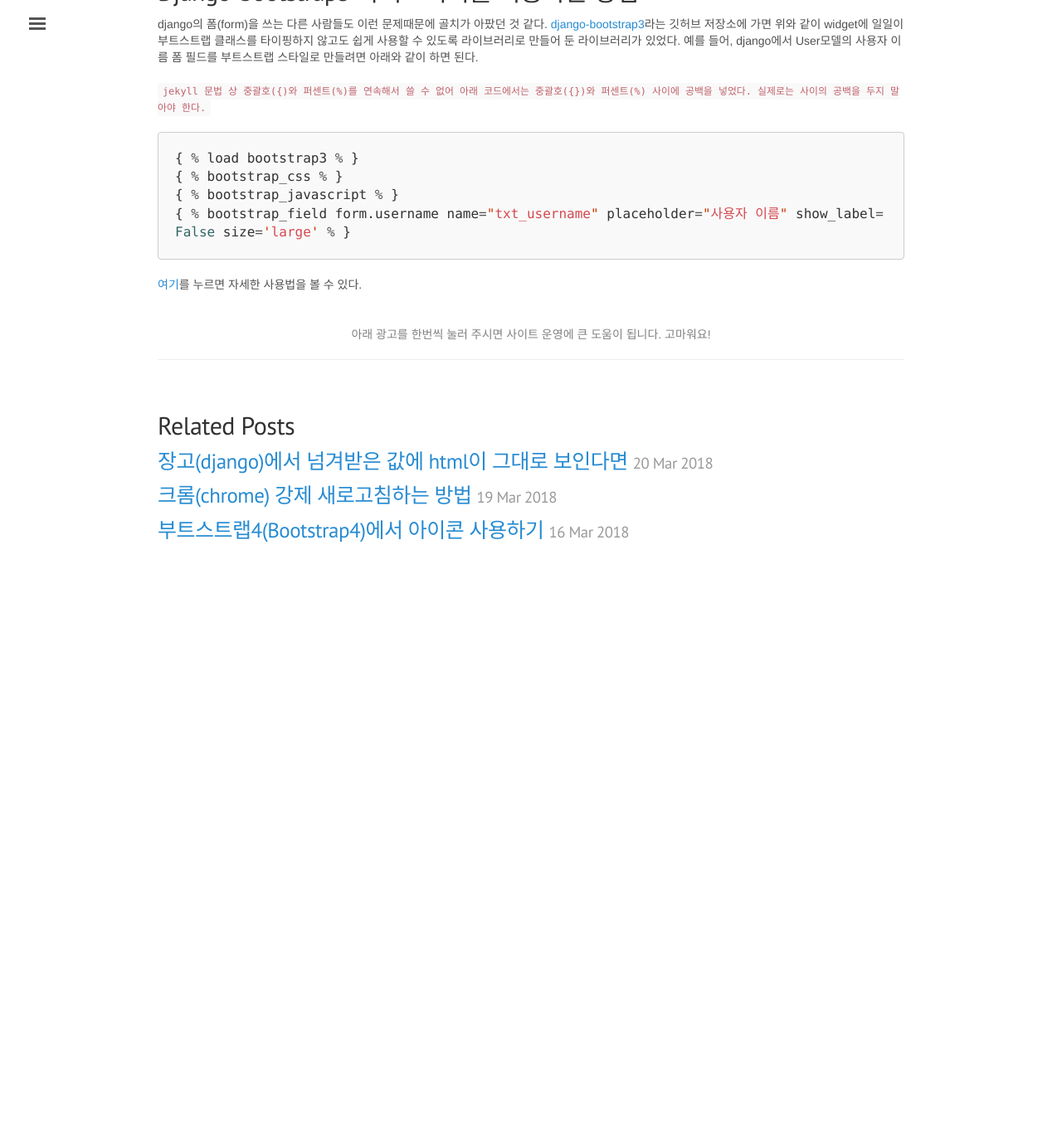
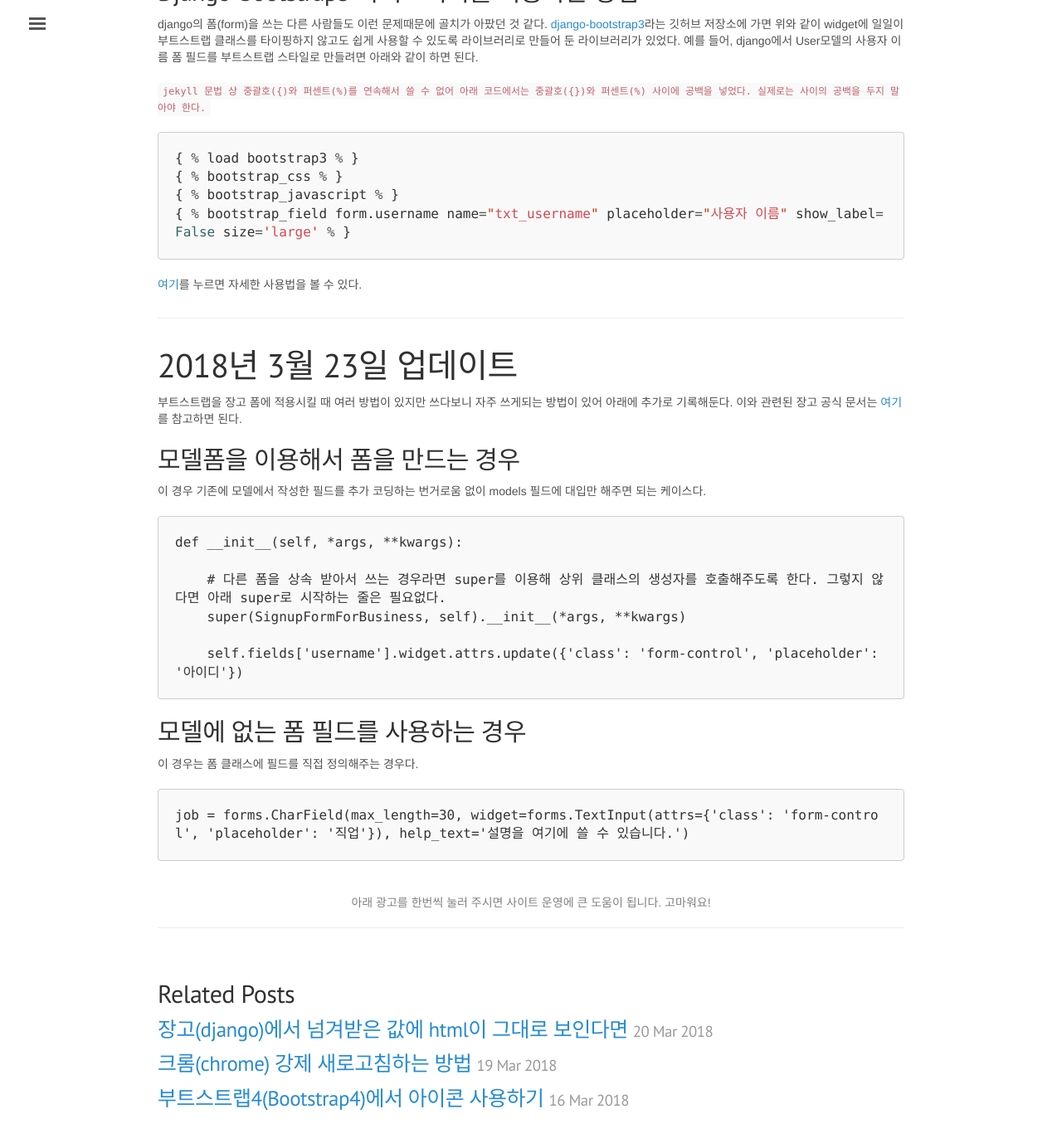
Before and after one commit to jwkcp/jwkcp.github.com, a Jekyll site: the page built from _posts/2016-11-25-applying-bootstrap-style-to-django-forms.md, in a window 1280 px wide and 1400 px high, scrolled down 1657 px. Shown: the top 1378 px of the window at 83% size. Built offline with Jekyll 4.4.1, drawn with Linux system fonts in a browser that asks for light colours; comment, search, counter and statistics services are not loaded; before the commit the page ends 2372 px from its top, so only the background shows below that.

Commit message:
내용 추가

```diff
--- a/_posts/2016-11-25-applying-bootstrap-style-to-django-forms.md
+++ b/_posts/2016-11-25-applying-bootstrap-style-to-django-forms.md
@@ -76,3 +76,27 @@ django의 폼(form)을 쓰는 다른 사람들도 이런 문제때문에 골치
 {% endhighlight %}
 
 [여기](http://django-bootstrap3.readthedocs.io/ "여기")를 누르면 자세한 사용법을 볼 수 있다.
+
+---
+
+# 2018년 3월 23일 업데이트
+부트스트랩을 장고 폼에 적용시킬 때 여러 방법이 있지만 쓰다보니 자주 쓰게되는 방법이 있어 아래에 추가로 기록해둔다. 이와 관련된 장고 공식 문서는 [여기](https://docs.djangoproject.com/en/2.0/ref/forms/widgets/#customizing-widget-instances)를 참고하면 된다.
+
+## 모델폼을 이용해서 폼을 만드는 경우
+이 경우 기존에 모델에서 작성한 필드를 추가 코딩하는 번거로움 없이 models 필드에 대입만 해주면 되는 케이스다.
+
+~~~
+def __init__(self, *args, **kwargs):
+
+    # 다른 폼을 상속 받아서 쓰는 경우라면 super를 이용해 상위 클래스의 생성자를 호출해주도록 한다. 그렇지 않다면 아래 super로 시작하는 줄은 필요없다.
+    super(SignupFormForBusiness, self).__init__(*args, **kwargs)
+
+    self.fields['username'].widget.attrs.update({'class': 'form-control', 'placeholder': '아이디'})
+~~~
+
+## 모델에 없는 폼 필드를 사용하는 경우
+이 경우는 폼 클래스에 필드를 직접 정의해주는 경우다.
+
+~~~
+job = forms.CharField(max_length=30, widget=forms.TextInput(attrs={'class': 'form-control', 'placeholder': '직업'}), help_text='설명을 여기에 쓸 수 있습니다.')
+~~~
```
